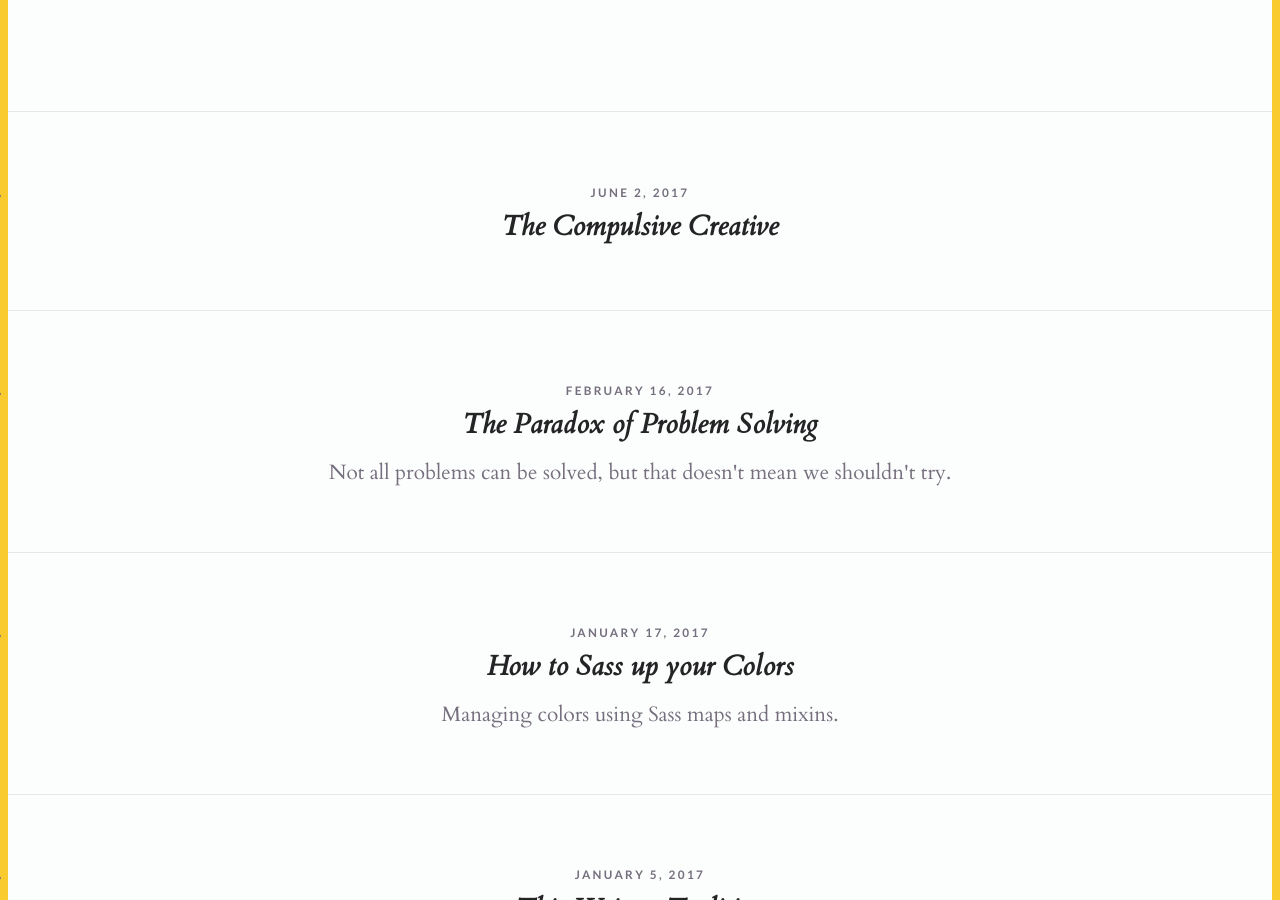
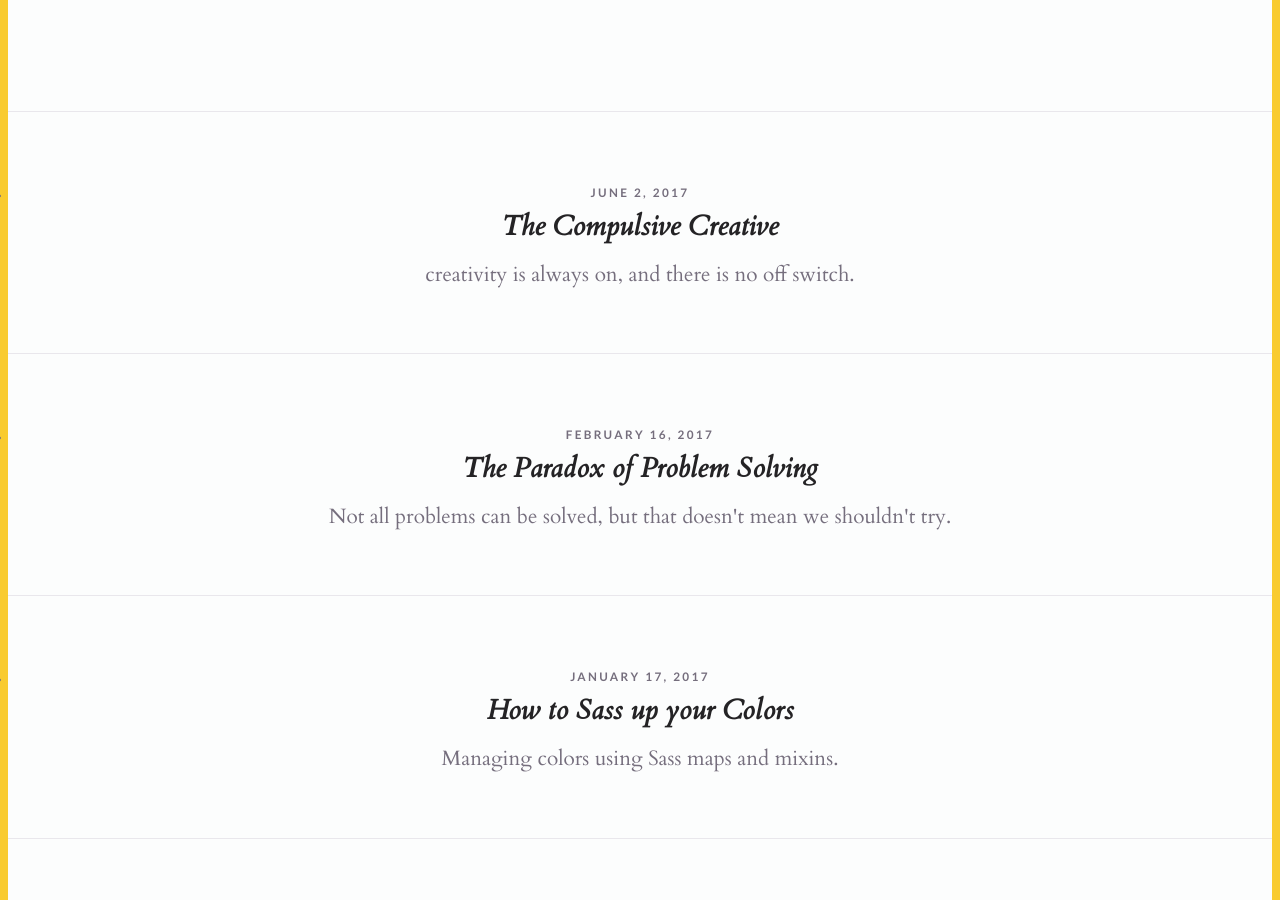
Before and after one commit to alexgetty/personal-site, a Jekyll site: the page built from journal/index.html, in a window 1280 px wide and 900 px high, scrolled down 309 px. Built offline with Jekyll 4.4.1, drawn with Linux system fonts in a browser that asks for light colours.

Commit message:
added description to recent article

```diff
--- a/_posts/2017-06-02-the-compulsive-creative.markdown
+++ b/_posts/2017-06-02-the-compulsive-creative.markdown
@@ -5,6 +5,7 @@ title:  The Compulsive Creative
 description:
 keywords: creativity
 date: 2017-06-02
+description: creativity is always on, and there is no off switch.
 permalink: /journal/the-compulsive-creative
 redirect_from:
   - /the-compulsive-creative
```
